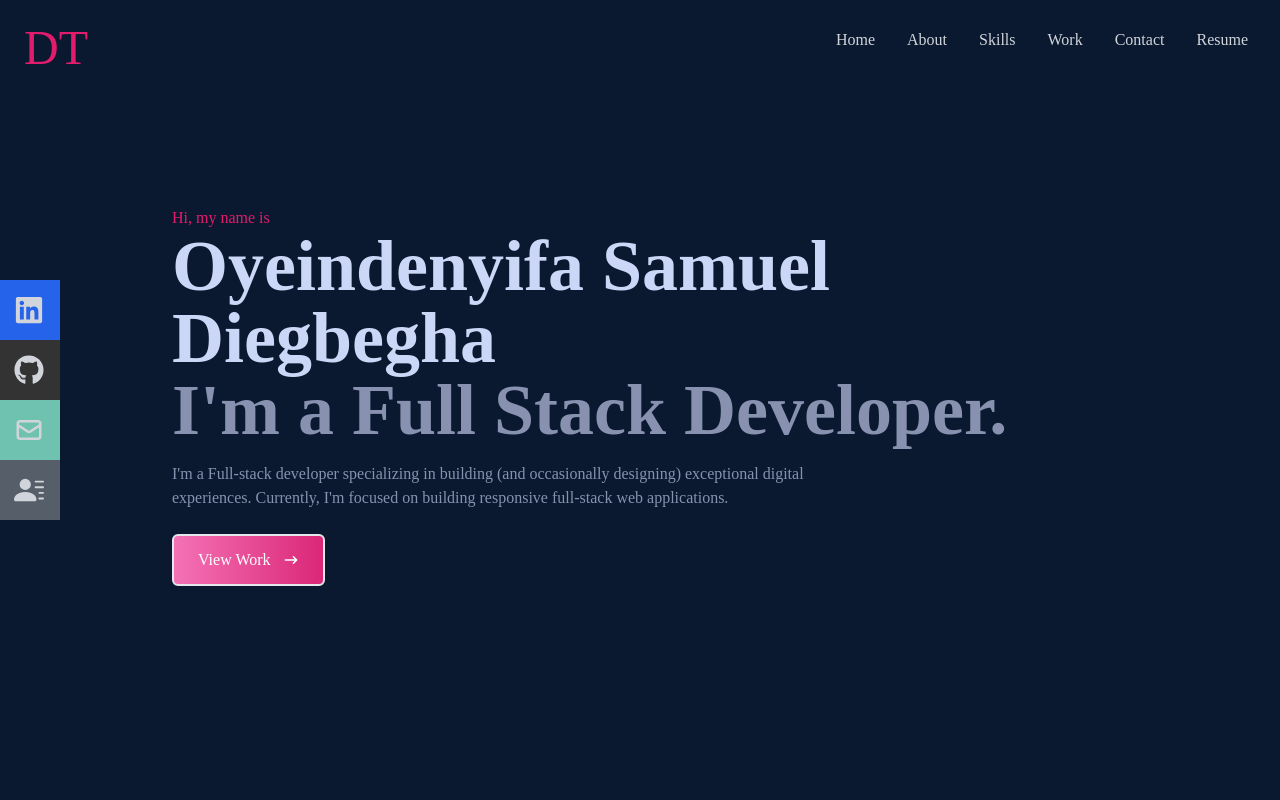
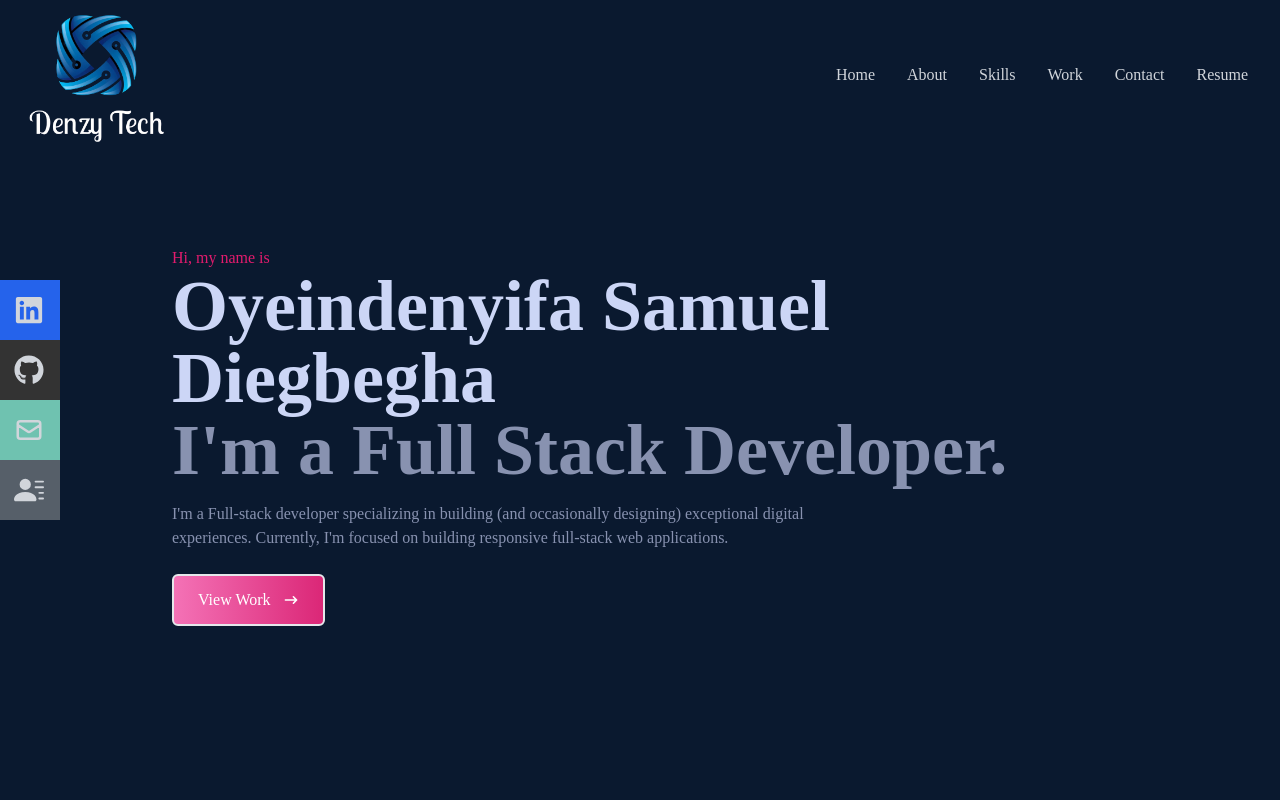
Before and after one commit to Denyifa007/My-Portfolio, a React (Create React App) app: page / in a window 1280 px wide. Shown: the top 800 px of the page. Built offline with nearby package versions, Linux system fonts and the light colour scheme.

Commit message:
first commit

```diff
--- a/src/components/Home.jsx
+++ b/src/components/Home.jsx
@@ -6,7 +6,7 @@ const Home = () => {
     <div name='home' className=' w-full h-screen bg-[#0a192f]'>
 
         {/* Container */}
-        <div className='max-w-[1000px] mx-auto px-8 flex flex-col justify-center h-full'>
+        <div className='max-w-[1000px] mx-auto px-8 pt-20 flex flex-col justify-center h-full'>
             <p className='text-[#E31B6D]'>Hi, my name is</p>
             <h1 className='text-4xl sm:text-7xl font-bold text-[#ccd6f6]'>Oyeindenyifa Samuel Diegbegha</h1>
             <h2 className='text-4xl sm:text-7xl font-bold text-[#8892b0]'>I'm a Full Stack Developer.</h2>
--- a/src/components/Navbar/Navbar.jsx
+++ b/src/components/Navbar/Navbar.jsx
@@ -5,6 +5,7 @@ import {BsFillPersonLinesFill} from 'react-icons/bs'
 import {Link} from 'react-scroll'
 import resume from '../Navbar/DENZYTECH.docx'
 import ScrollToTop from "react-scroll-to-top";
+import logo from '../../assets/WhatsApp_Image_2023-09-13_at_21.39.36-removebg-preview.png'
 
 const Navbar = () => {
     const [nav, setNav] = useState(false)
@@ -12,12 +13,13 @@ const Navbar = () => {
 
   return (
 
-    <div className='fixed w-full h-[80px] flex justify-between items-center px-4 bg-[#0a192f] text-gray-300'>
+    <div className='fixed w-full h-[150px] flex justify-between items-center px-4 bg-[#0a192f] text-gray-300'>
         <ScrollToTop className='scroll' smooth top= '20'
            width='40px'
         />
         <div>
-            <h1 className='text-5xl ml-2 font-signature' style={{color: '#E31B6D', marginTop:  '1rem'}}>DT</h1>
+            {/* <h1 className='text-5xl ml-2 font-signature' style={{color: '#E31B6D', marginTop:  '1rem'}}>DT</h1> */}
+            <img src={logo} alt="" className='w-[9rem] pt-1 ml-2' />
 
 
         </div>
```
Also changed, not shown: src/assets/WhatsApp_Image_2023-09-13_at_21.39.36-removebg-preview.png (added).
